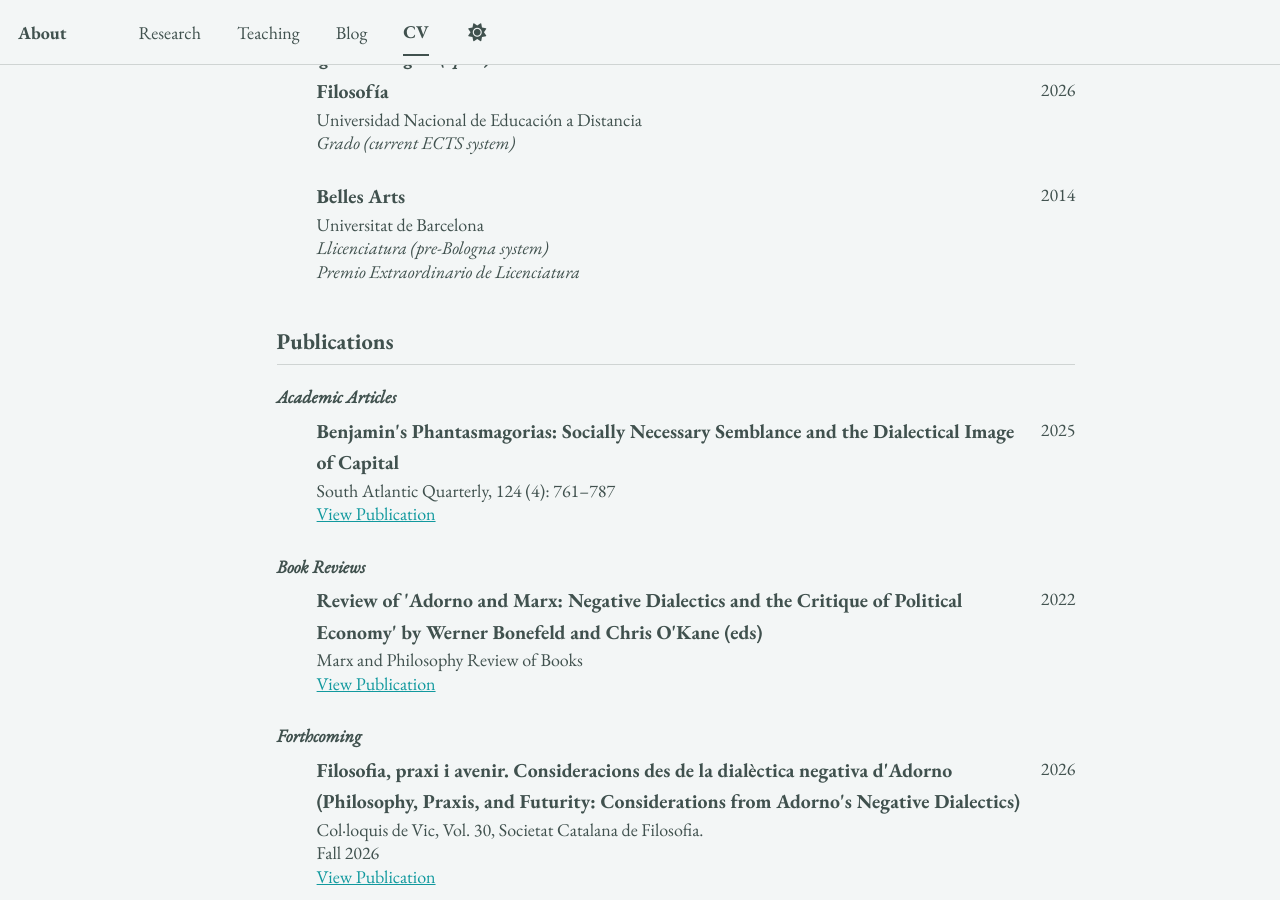
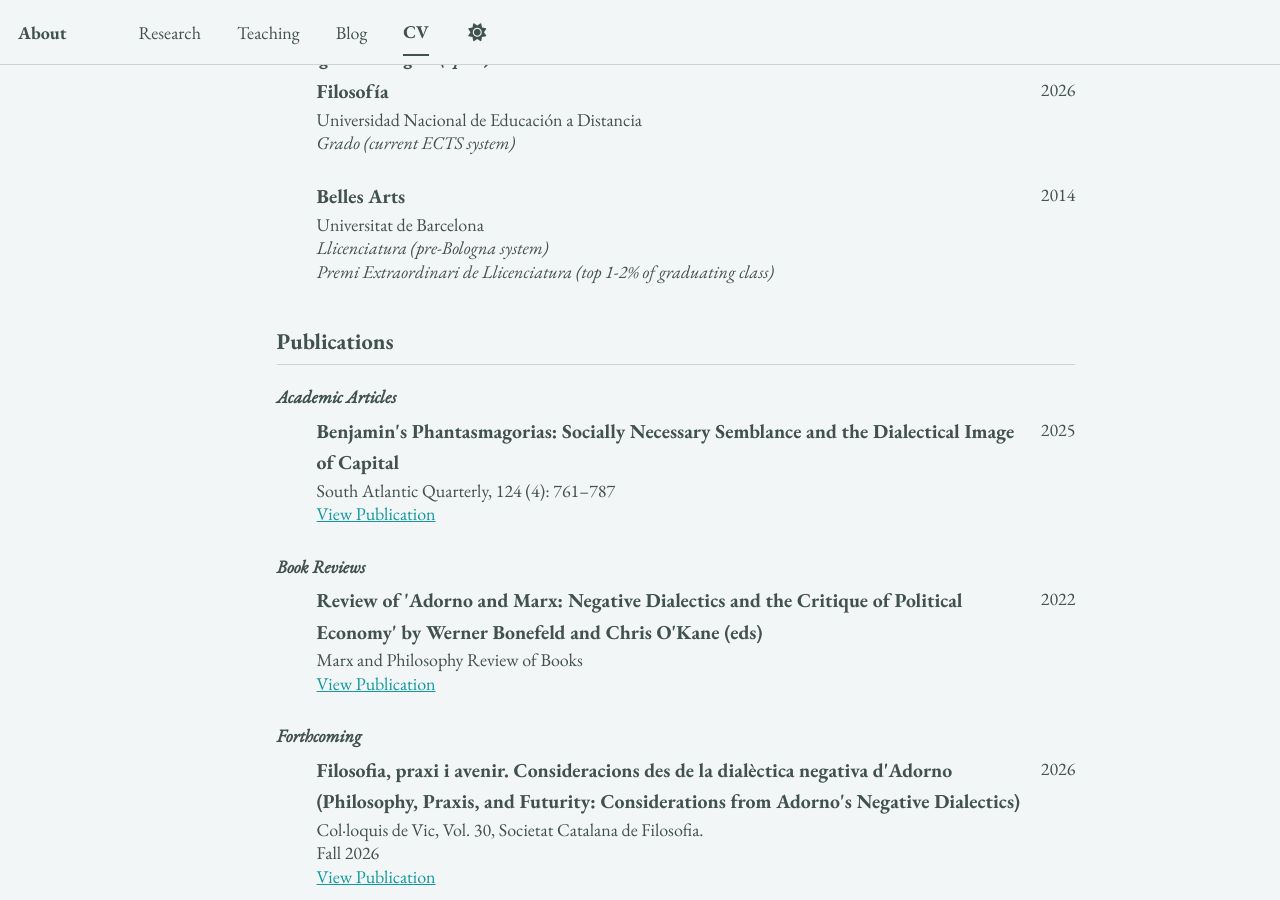
Before and after one commit to epujol90/epujol90.github.io, a Jekyll site: the page built from _pages/cv-json.md, in a window 1280 px wide and 900 px high, scrolled down 834 px. Built offline with Jekyll 4.4.1, drawn with Linux system fonts in a browser that asks for light colours; a script bundle is joined from its source files by our own code; library files that are not in the unit come from our copies.

Commit message:
Update cv.json

```diff
--- a/_data/cv.json
+++ b/_data/cv.json
@@ -73,7 +73,7 @@
       "courses": [],
       "category": "Undergraduate Degrees (Spain)",
       "awards": [
-        "Premio Extraordinario de Licenciatura"
+        "Premi Extraordinari de Llicenciatura (top 1-2% of graduating class)"
       ]
     }
   ],
```
